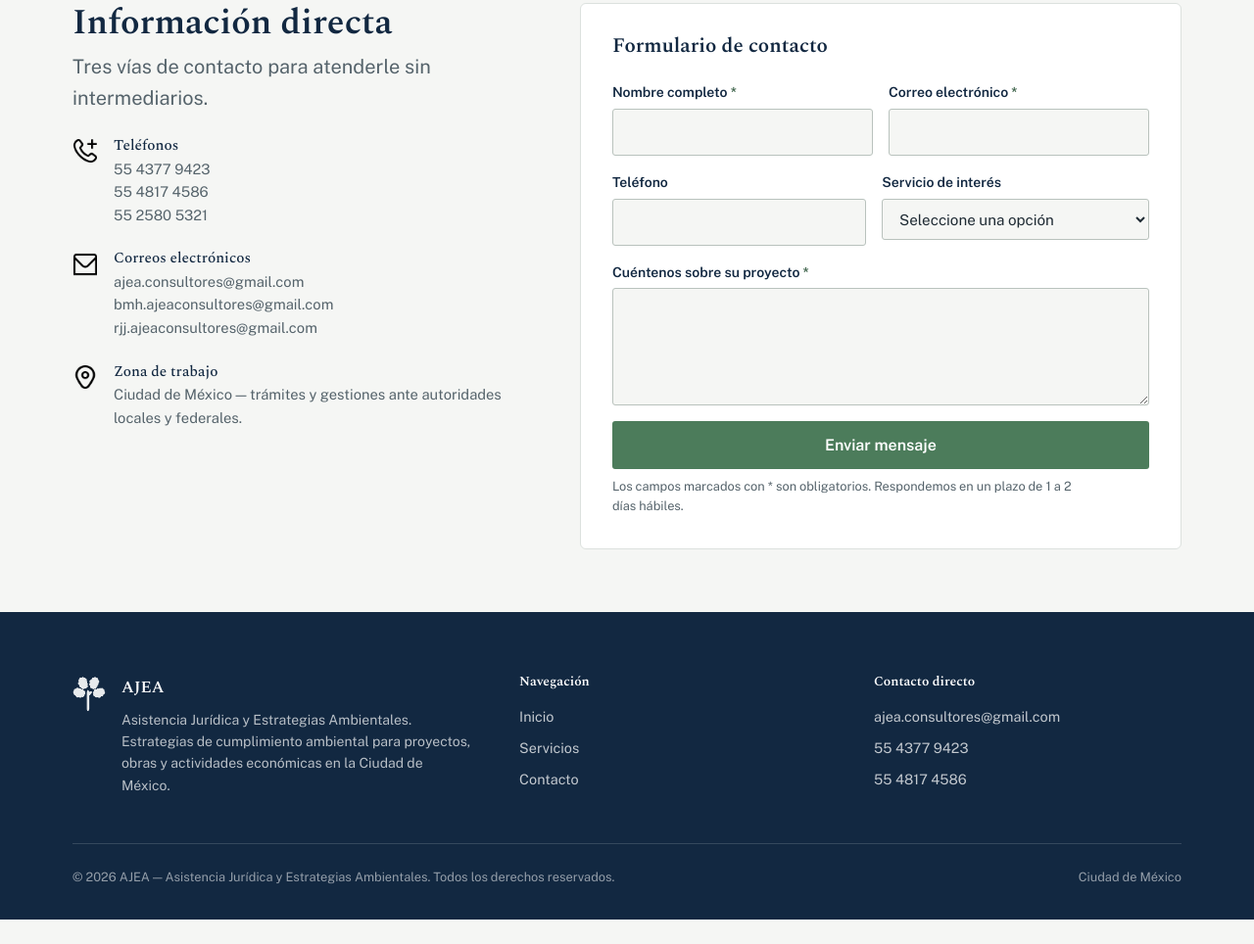
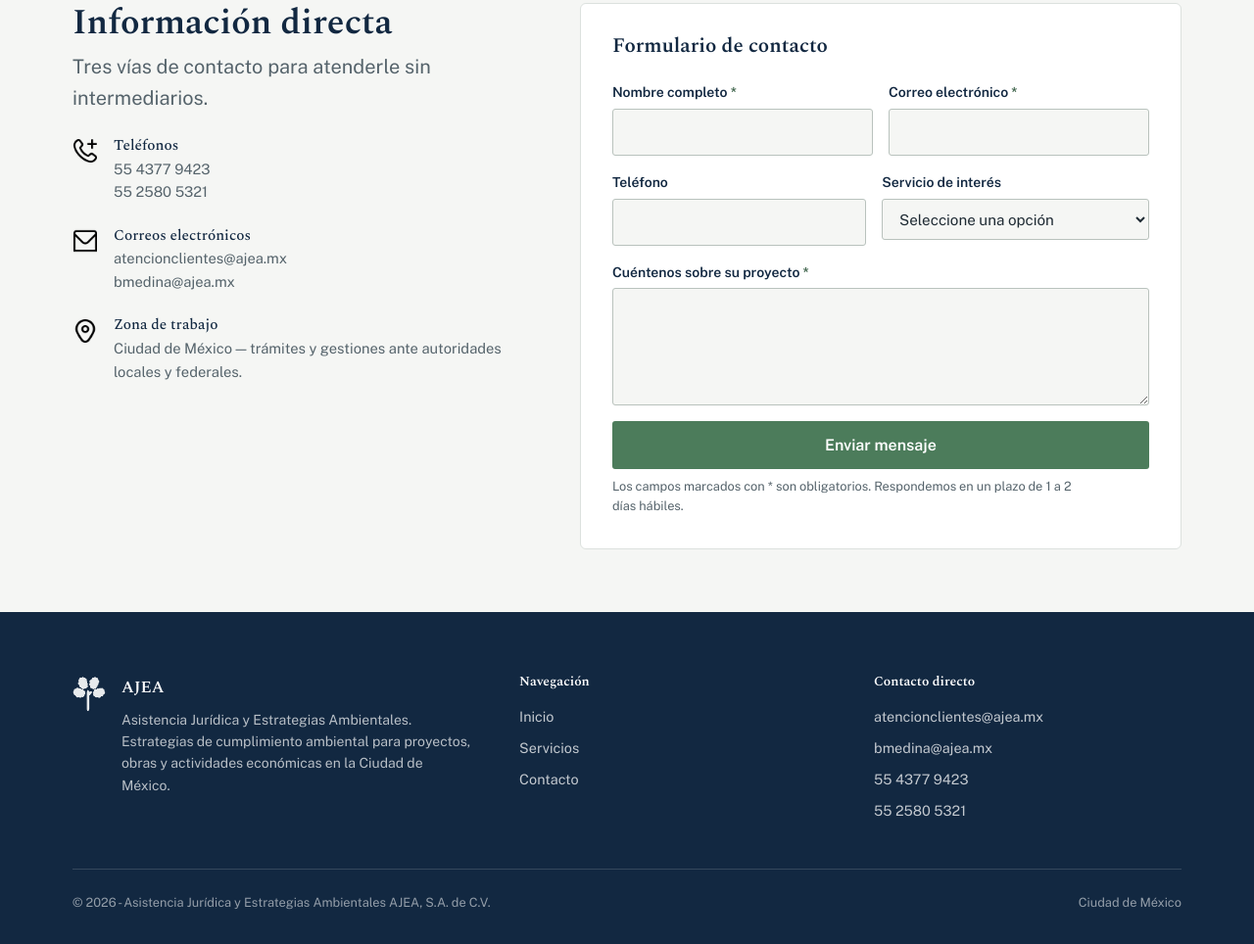
Before and after one commit to ajeamx/ajeamx.github.io, a plain HTML site: page contacto.html in a window 1280 px wide. Shown: the part 409-1373 px from the top of the page at 98% size. Before the commit the page ends 1348 px from the top, so only its background shows below. Drawn offline with nearby package versions, Linux system fonts and the light colour scheme.

Commit message:
Modificaciones de comentario finales

```diff
--- a/contacto.html
+++ b/contacto.html
@@ -53,8 +53,8 @@
           height="140"
         />
         <span class="logo__text">
+          <span class="logo__subtitle">Asistencia Jurídica y Estrategias Ambientales</span>
           <span class="logo__title">AJEA</span>
-          <span class="logo__subtitle">Asistencia Jurídica y Estrategias Ambientales</span>
         </span>
       </a>
 
@@ -105,7 +105,6 @@
               <div>
                 <h3>Teléfonos</h3>
                 <a href="tel:+525243779423">55 4377 9423</a>
-                <a href="tel:+525248174586">55 4817 4586</a>
                 <a href="tel:+525225805321">55 2580 5321</a>
               </div>
             </div>
@@ -116,9 +115,8 @@
               </span>
               <div>
                 <h3>Correos electrónicos</h3>
-                <a href="mailto:ajea.consultores@gmail.com">ajea.consultores@gmail.com</a>
-                <a href="mailto:bmh.ajeaconsultores@gmail.com">bmh.ajeaconsultores@gmail.com</a>
-                <a href="mailto:rjj.ajeaconsultores@gmail.com">rjj.ajeaconsultores@gmail.com</a>
+                <a href="mailto:atencionclientes@ajea.mx">atencionclientes@ajea.mx</a>
+                <a href="mailto:bmedina@ajea.mx">bmedina@ajea.mx</a>
               </div>
             </div>
 
@@ -227,15 +225,16 @@
         <div>
           <h3 class="footer__heading">Contacto directo</h3>
           <div class="footer__list">
-            <a href="mailto:ajea.consultores@gmail.com">ajea.consultores@gmail.com</a>
+            <a href="mailto:atencionclientes@ajea.mx">atencionclientes@ajea.mx</a>
+            <a href="mailto:bmedina@ajea.mx">bmedina@ajea.mx</a>
             <a href="tel:+525243779423">55 4377 9423</a>
-            <a href="tel:+525248174586">55 4817 4586</a>
+            <a href="tel:+525225805321">55 2580 5321</a>
           </div>
         </div>
       </div>
 
       <div class="footer__bottom">
-        <span>© 2026 AJEA — Asistencia Jurídica y Estrategias Ambientales. Todos los derechos reservados.</span>
+        <span>© 2026 - Asistencia Jurídica y Estrategias Ambientales AJEA, S.A. de C.V.</span>
         <span>Ciudad de México</span>
       </div>
     </div>
--- a/css/styles.css
+++ b/css/styles.css
@@ -334,6 +334,7 @@ summary:focus-visible {
   font-size: 1.15rem;
   color: var(--color-primary-dark);
   letter-spacing: 0.02em;
+  text-align: center;
 }
 
 .logo__subtitle {
```
Also changed, not shown: index.html (+8 -12 lines), servicios.html (+5 -4 lines), assets/img/servicio5.png, assets/img/servicio6.png, assets/img/servicio7.png.
